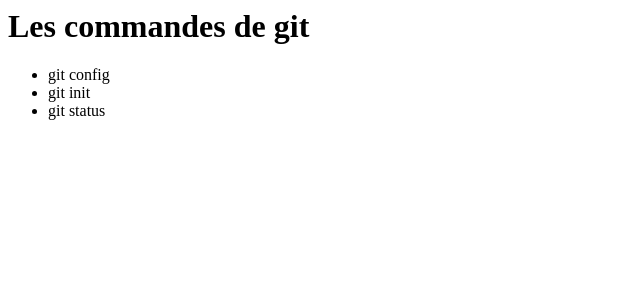
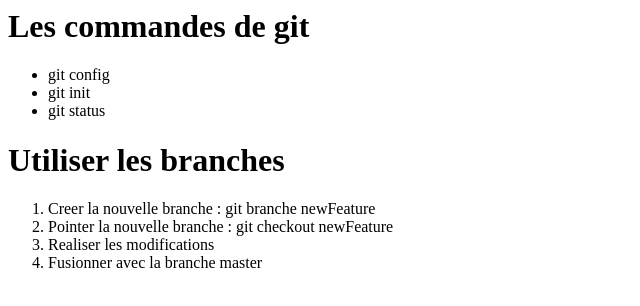
Before and after one commit to youssefyazidi/depot1, a plain HTML site: page exemple.html in a window 1280 px wide. Shown: the whole page, without its empty margins (0-640 px from the left). Drawn offline with Linux system fonts and the light colour scheme.

Commit message:
validation selon iss53

```diff
--- a/exemple.html
+++ b/exemple.html
@@ -12,5 +12,12 @@
 			<li>git init</li>
 			<li>git status</li>
 		</ul>
+		<h1>Utiliser les branches</h1>
+		<ol>
+		<li>Creer la nouvelle branche : git branche newFeature</li>
+		<li>Pointer la nouvelle branche : git checkout newFeature</li>
+		<li>Realiser les modifications</li>
+		<li>Fusionner avec la branche master</li>
+		</ol>
 	</body>
 </html>
```
